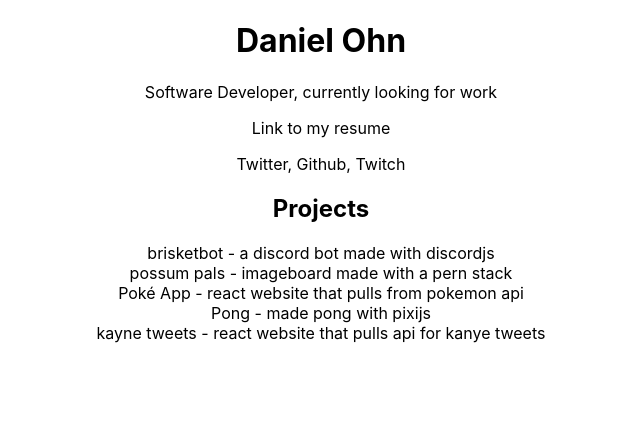
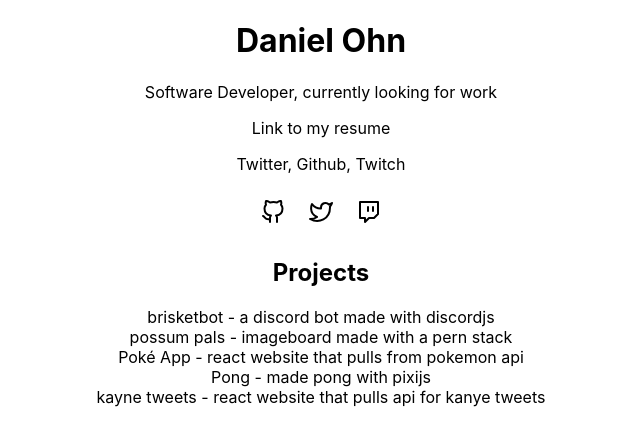
Before and after one commit to DanielOhn/portfolio-site, a React (Create React App) app: page / in a window 1280 px wide. Shown: the top 446 px of the page, without its empty margins (319-959 px from the left). Built offline with nearby package versions, Linux system fonts and the light colour scheme.

Commit message:
Add social buttons: github, twitter, twitch.

```diff
--- a/src/App.js
+++ b/src/App.js
@@ -1,4 +1,7 @@
 import './App.css'
+import Github from "./Social/Github.js"
+import Twitter from "./Social/Twitter.js"
+import Twitch from "./Social/Twitch.js"
 
 function App() {
   return (
@@ -11,7 +14,10 @@
         <p>Link to my resume</p>
       </div>
       <div className='social'>
-        Twitter, Github, Twitch
+        <p>Twitter, Github, Twitch</p>
+        <Github />
+        <Twitter />
+        <Twitch />
       </div>
       <div className='projects'>
         <h2>Projects</h2>
--- /dev/null
+++ b/src/Social/Github.js
@@ -0,0 +1,13 @@
+import "./Social.css"
+
+const Github = () => {
+    return (
+        <a href="https://github.com/DanielOhn" target="_blank" rel="noopener noreferrer">
+            <button>
+                <svg xmlns="http://www.w3.org/2000/svg" width="24" height="24" viewBox="0 0 24 24" fill="none" stroke="currentColor" stroke-width="2" stroke-linecap="round" stroke-linejoin="round" class="feather feather-github"><path d="M9 19c-5 1.5-5-2.5-7-3m14 6v-3.87a3.37 3.37 0 0 0-.94-2.61c3.14-.35 6.44-1.54 6.44-7A5.44 5.44 0 0 0 20 4.77 5.07 5.07 0 0 0 19.91 1S18.73.65 16 2.48a13.38 13.38 0 0 0-7 0C6.27.65 5.09 1 5.09 1A5.07 5.07 0 0 0 5 4.77a5.44 5.44 0 0 0-1.5 3.78c0 5.42 3.3 6.61 6.44 7A3.37 3.37 0 0 0 9 18.13V22"></path></svg>
+            </button>
+        </a>
+    )
+}
+
+export default Github;
--- /dev/null
+++ b/src/Social/Social.css
@@ -0,0 +1,18 @@
+button {
+	height: 48px;
+	width: 48px;
+	background: transparent;
+	border: none;
+    cursor: pointer;
+}
+
+/*
+svg {
+	color: #0000;
+	fill: #0000;
+} */
+
+/* svg:hover {
+	color: var(--textLink);
+	fill: var(--textLink);
+} */
--- /dev/null
+++ b/src/Social/Twitch.js
@@ -0,0 +1,11 @@
+const Twitch = () => {
+    return (
+        <a href="https://twitch.tv/catsby420" target="_blank" rel="noopener noreferrer">
+            <button>
+                <svg xmlns="http://www.w3.org/2000/svg" width="24" height="24" viewBox="0 0 24 24" fill="none" stroke="currentColor" stroke-width="2" stroke-linecap="round" stroke-linejoin="round" class="feather feather-twitch"><path d="M21 2H3v16h5v4l4-4h5l4-4V2zm-10 9V7m5 4V7"></path></svg>
+            </button>
+        </a>
+    )
+}
+
+export default Twitch
--- /dev/null
+++ b/src/Social/Twitter.js
@@ -0,0 +1,11 @@
+const Twitter = () => {
+    return (
+        <a href="https://twitter.com/GreatxCatsby" target="_blank" rel="noopener noreferrer">
+            <button>
+                <svg xmlns="http://www.w3.org/2000/svg" width="24" height="24" viewBox="0 0 24 24" fill="none" stroke="currentColor" stroke-width="2" stroke-linecap="round" stroke-linejoin="round" class="feather feather-twitter"><path d="M23 3a10.9 10.9 0 0 1-3.14 1.53 4.48 4.48 0 0 0-7.86 3v1A10.66 10.66 0 0 1 3 4s-4 9 5 13a11.64 11.64 0 0 1-7 2c9 5 20 0 20-11.5a4.5 4.5 0 0 0-.08-.83A7.72 7.72 0 0 0 23 3z"></path></svg>
+            </button>
+        </a>
+    )
+}
+
+export default Twitter;
```
Also changed, not shown: src/Components/Link.js (added).
